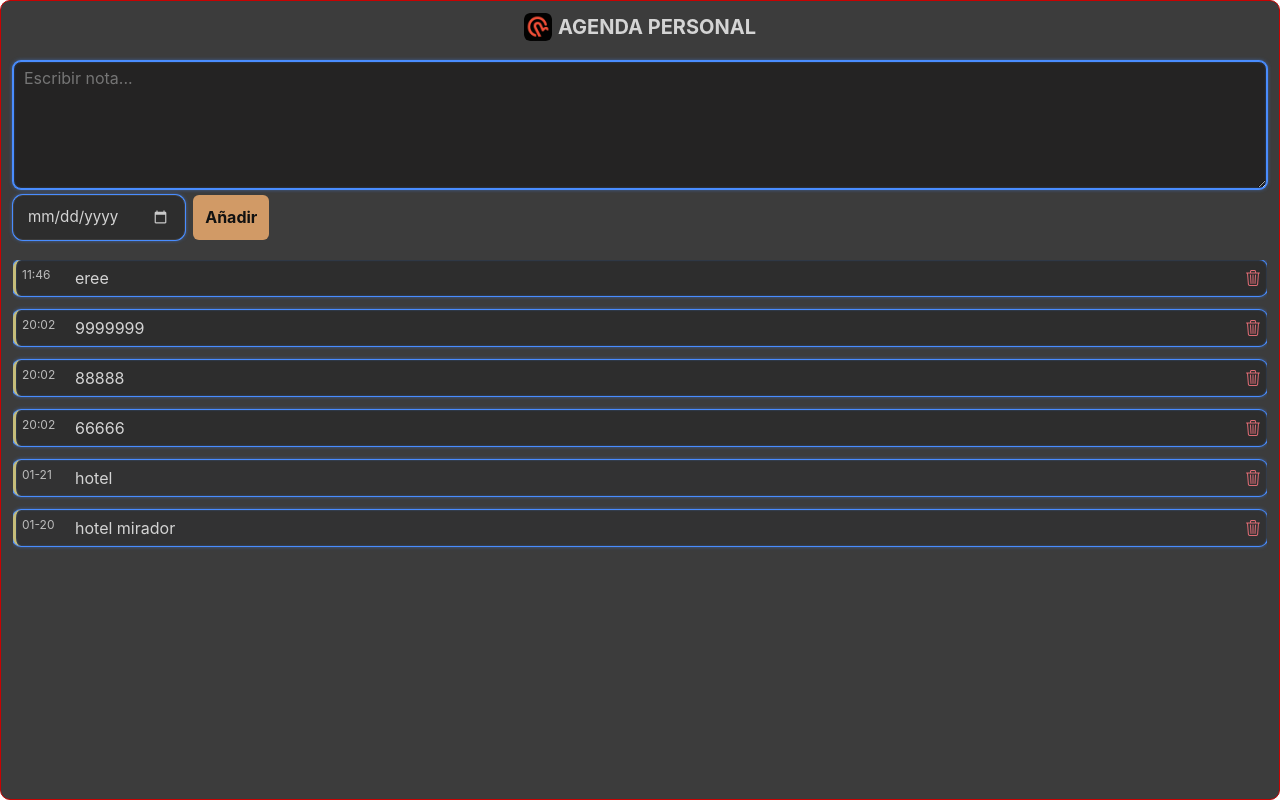
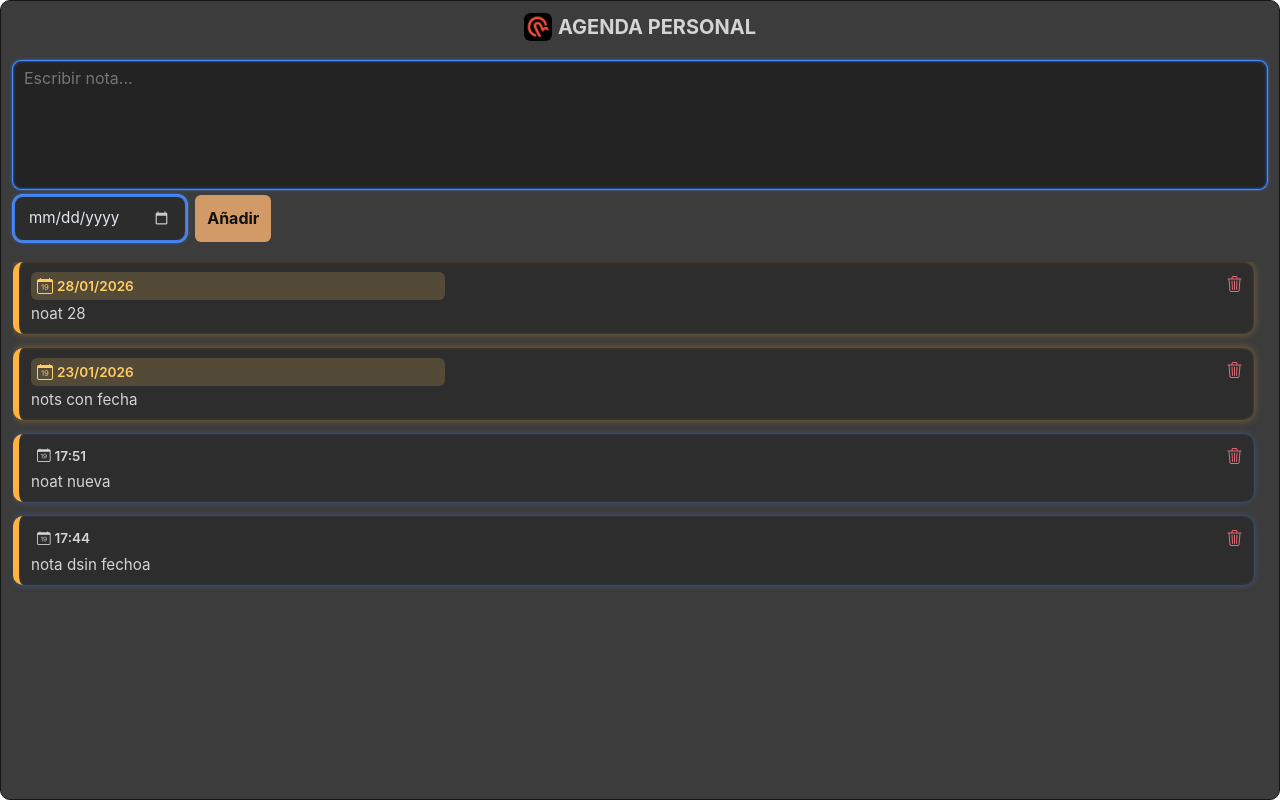
Before and after one commit to jongelai/notegeli, a Flask app: page / in a window 1280 px wide. Run offline with Flask 3, Linux system fonts and the light colour scheme; the visitor is signed in with stand-in values (Sample User, id 1).

Commit message:
deploy 20/01/2026 18:48:07,72

```diff
--- a/app.py
+++ b/app.py
@@ -3,11 +3,9 @@ from flask import Flask, render_template, request, redirect, url_for, session
 from datetime import datetime, timedelta
 from flask import send_from_directory
 
-
 app = Flask(__name__)
 app.secret_key = "notegeli_pro_2026"
 
-# Configuración
 USUARIO = "juan"
 PASSWORD = "1234"
 NOTAS_DIR = "notas"
@@ -16,32 +14,25 @@ if not os.path.exists(NOTAS_DIR):
     os.makedirs(NOTAS_DIR)
 
 def formatear_nombre(filename):
-    """Limpia el nombre del archivo para mostrar solo el título"""
     name = filename.replace(".txt", "")
     parts = name.split("_")
-    # Formato esperado: PREFIJO_TITULO_TIMESTAMP
     if len(parts) >= 3:
         return "_".join(parts[1:-1])
     return name
 
 def extraer_info_tiempo(filename):
-    """Detecta si es nota de calendario (devuelve fecha) o rápida (devuelve hora)"""
     name = filename.replace(".txt", "")
     parts = name.split("_")
 
-    # Caso Calendario: YYYY-MM-DD en la primera parte
     if len(parts[0]) == 10 and "-" in parts[0]:
-        return {"valor": parts[0], "es_fecha": True}
+        yyyy, mm, dd = parts[0].split("-")
+        return {"valor": f"{dd}/{mm}/{yyyy}", "es_fecha": True}
 
-    # Caso Rápida: Extraer HH:MM del timestamp final
     if len(parts) >= 3:
         ts = parts[-1]
         if len(ts) >= 4:
             return {"valor": f"{ts[:2]}:{ts[2:4]}", "es_fecha": False}
-
     return {"valor": "00:00", "es_fecha": False}
-
-
 
 @app.route("/", methods=["GET", "POST"])
 def index():
@@ -55,43 +46,53 @@ def index():
             ts = datetime.now().strftime("%H%M%S")
             titulo_linea = texto.splitlines()[0][:20] if texto.strip() else "Nota"
             titulo = "".join(e for e in titulo_linea if e.isalnum() or e == " ").strip()
-            prefijo = fecha if (fecha and fecha != "") else "sinfecha"
+
+            if fecha and fecha.strip():
+                prefijo = fecha
+            else:
+                prefijo = "sinfecha"
+
             nombre = f"{prefijo}_{titulo}_{ts}.txt"
-            with open(os.path.join(NOTAS_DIR, nombre), "w", encoding="utf-8") as f:
-                f.write(texto)
+
+            with open(os.path.join(NOTAS_DIR, nombre), "w", encoding="utf-8", newline="\n") as f:
+                f.write(texto.replace("\r\n", "\n").rstrip("\n"))
         return redirect(url_for("index"))
 
-    # LÓGICA DE LECTURA
-    archivos = sorted(os.listdir(NOTAS_DIR), reverse=True)
+    def sort_key(fname):
+        base = fname.replace(".txt", "")
+        parts= base.split("_")
+        ts = parts[-1]        # HHMMSS
+        return ts
+
+    archivos = sorted(os.listdir(NOTAS_DIR), key=sort_key, reverse=True)
 
     hoy = datetime.now()
     hoy_str = hoy.strftime('%Y-%m-%d')
-    manana_str = (hoy + timedelta(days=1)).strftime('%Y-%m-%d') #### NUEVO: MAÑANA
+    manana_str = (hoy + timedelta(days=1)).strftime('%Y-%m-%d')
 
     notas_lista = []
     avisos = []
-    avisos_manana = [] #### NUEVO: LISTA MAÑANA
+    avisos_manana = []
     calendario = []
 
     for a in archivos:
         try:
             with open(os.path.join(NOTAS_DIR, a), "r", encoding="utf-8") as f:
                 contenido = f.read()
-
             tiempo = extraer_info_tiempo(a)
             titulo = formatear_nombre(a)
-
             nota_obj = {
-                "archivo": a, "titulo": titulo, "preview": contenido, "tiempo": tiempo
+                "archivo": a,
+                "titulo": titulo,
+                "preview": contenido,
+                "tiempo": tiempo
             }
-
             if tiempo["es_fecha"]:
                 calendario.append(nota_obj)
                 if tiempo["valor"] == hoy_str:
                     avisos.append(titulo)
-                elif tiempo["valor"] == manana_str: #### NUEVO: DETECTAR MAÑANA
+                elif tiempo["valor"] == manana_str:
                     avisos_manana.append(titulo)
-
             notas_lista.append(nota_obj)
         except:
             continue
@@ -101,7 +102,7 @@ def index():
     return render_template("index.html",
                            notas=notas_lista,
                            avisos=avisos,
-                           manana=avisos_manana, #### PASAR A HTML
+                           manana=avisos_manana,
                            calendario=calendario)
 
 @app.route("/editar/<archivo>", methods=["GET", "POST"])
@@ -112,30 +113,29 @@ def editar(archivo):
     path_viejo = os.path.join(NOTAS_DIR, archivo)
 
     if request.method == "POST":
-        nuevo_texto = request.form.get("texto")
-
-        if nuevo_texto:
-            with open(path_viejo, "w", encoding="utf-8") as f:
-                f.write(nuevo_texto)
-
+        nuevo_texto = request.form.get("texto") or ""
+        nuevo_texto = nuevo_texto.replace("\r\n", "\n").rstrip("\n")
+        with open(path_viejo, "w", encoding="utf-8", newline="\n") as f:
+            f.write(nuevo_texto)
         return redirect(url_for("index"))
 
-    # --- GET: cargar contenido actual ---
     if not os.path.exists(path_viejo):
         return redirect(url_for("index"))
 
     with open(path_viejo, "r", encoding="utf-8") as f:
         contenido = f.read()
 
+    contenido = contenido.replace("\r\n", "\n").rstrip("\n")
+
     info = extraer_info_tiempo(archivo)
     fecha_val = info["valor"] if info["es_fecha"] else ""
 
     return render_template("editar.html", contenido=contenido, fecha=fecha_val)
 
-
 @app.route("/borrar/<archivo>")
 def borrar(archivo):
-    if "user" not in session: return redirect(url_for("login"))
+    if "user" not in session:
+        return redirect(url_for("login"))
     path = os.path.join(NOTAS_DIR, archivo)
     if os.path.exists(path):
         os.remove(path)
@@ -154,7 +154,6 @@ def logout():
     session.clear()
     return redirect(url_for("login"))
 
-
 @app.route('/manifest.json')
 def manifest():
     return send_from_directory('static', 'manifest.json', mimetype='application/json')
@@ -163,6 +162,5 @@ def manifest():
 def service_worker():
     return send_from_directory('static', 'service-worker.js', mimetype='application/javascript')
 
-
 if __name__ == "__main__":
     app.run(host='0.0.0.0', port=5000, debug=True)
--- a/notas/2026-01-20_hotel mirador_193727.txt
+++ /dev/null
@@ -1 +0,0 @@
-hotel mirador
--- a/notas/2026-01-21_hotel_140619.txt
+++ /dev/null
@@ -1 +0,0 @@
-hotel
--- /dev/null
+++ b/notas/2026-01-23_nots con fecha_175206.txt
@@ -0,0 +1 @@
+nots con fecha
--- /dev/null
+++ b/notas/2026-01-28_noat 28_180114.txt
@@ -0,0 +1 @@
+noat 28
--- a/notas/sinfecha_66666_200232.txt
+++ /dev/null
@@ -1 +0,0 @@
-66666
--- a/notas/sinfecha_88888_200240.txt
+++ /dev/null
@@ -1 +0,0 @@
-88888
--- a/notas/sinfecha_9999999_200245.txt
+++ /dev/null
@@ -1 +0,0 @@
-9999999
--- a/notas/sinfecha_eree_114649.txt
+++ /dev/null
@@ -1 +0,0 @@
-eree
--- /dev/null
+++ b/notas/sinfecha_noat nueva_175156.txt
@@ -0,0 +1 @@
+noat nueva
--- /dev/null
+++ b/notas/sinfecha_nota dsin fechoa_174403.txt
@@ -0,0 +1 @@
+nota dsin fechoa
--- a/static/notegeli.css
+++ b/static/notegeli.css
@@ -13,23 +13,28 @@ body,html{
   gap:10px;
   height:100vh;
   background:#3c3c3c; /* panel VSCode */
-  border:1px solid #c80202;
+  border:1px solid #161616;
   border-radius:10px;
   color:#f6de8e;
+  overflow:hidden;
 }
 
 /* FORM + INPUTS */
-.textarea
-{
+.textarea{
   background:#242323;
-  border:1px solid #4a8dff; /* azul VSCode más fashion */
+  border:1px solid #17428c;
   border-radius:8px;
   color:#d4d4d4;
-  box-shadow:
-    0 0 4px rgba(74,141,255,.75),
-    inset 0 0 2px rgba(74,141,255,.45),
-    0 0 0 1px rgba(74,141,255,1);
+  box-shadow:0 0 4px rgba(74,141,255,.75), inset 0 0 2px rgba(74,141,255,.45), 0 0 0 1px rgba(74,141,255,1);
+  min-height:8em;
+  line-height:1.1em;
+  padding:8px 10px;
+  resize:none;
+  max-height:120px;
+  overflow-y:auto;
 }
+
+/* Fecha input */
 .input-fecha{
   background:#2c2c2c !important;
   border:2px solid rgba(74,141,255,.85) !important;
@@ -37,105 +42,13 @@ body,html{
   padding:10px 14px !important;
   font-size:.95rem;
   color:#e2e8f0 !important;
-  box-shadow:
-    0 0 4px rgba(74,141,255,.75),
-    0 0 0 1px rgba(74,141,255,1);
+  box-shadow:0 0 4px rgba(74,141,255,.75),0 0 0 1px rgba(74,141,255,1);
 }
-
-/* Placeholder más claro */
-.input-fecha::placeholder{
-  color:#a8b3c5;
-}
-
-/* Icono calendario moderno */
 .input-fecha::-webkit-calendar-picker-indicator{
   filter:invert(90%) saturate(180%) hue-rotate(180deg);
   opacity:.85;
   cursor:pointer;
   margin-left:6px;
-}
-
-/* Hover efecto pro */
-.input-fecha:hover{
-  box-shadow:
-    0 0 7px rgba(74,141,255,.95),
-    0 0 0 1px rgba(74,141,255,1);
-}
-
-/* Focus estilo editor */
-.input-fecha:focus{
-  outline:none;
-  box-shadow:
-    0 0 10px rgba(74,141,255,1),
-    0 0 0 2px rgba(74,141,255,1);
-}
-
-.textarea{
-  min-height:8em; /* equivale a ~5 líneas */
-  line-height:1.1em;
-  padding:8px 10px;
-  resize:vertical; /* opcional si quieres que pueda estirarse */
-}
-
-/* LISTA NOTAS */
-.nota-fila{
-  display:flex;
-  align-items:center;
-  background:#2d2d2d;
-  padding:6px;
-  border-radius:8px;
-  border-left:3px solid #c6bd7a !important; /* violeta VSCode (más fashion) */
-  box-shadow:
-  0 0 4px rgba(74,141,255,.75),
-  inset 0 0 2px rgba(74,141,255,.45),
-  0 0 0 1px rgba(74,141,255,1);
-
-  color:#d4d4d4;
-}
-
-.nota-fila:hover{
-  background:#333333;
-  transform:translateX(2px);
-  box-shadow:
-    0 0 12px rgba(74,141,255,.55),
-    inset 0 0 5px rgba(74,141,255,.25);
-}
-
-
-.nota-fila:hover{
-  background:#333333;
-  transform:translateX(2px);
-}
-
-/* CALENDARIO */
-.nota-calendario{
-  border-left-color:#c586c0; /* violeta VSCode */
-  background:#323233;
-}
-
-/* LINKS */
-.nota-link{
-  flex:1;
-  display:flex;
-  gap:8px;
-  text-decoration:none!important;
-  color:#d4d4d4!important;
-  overflow:hidden;
-}
-
-/* MAÑANA */
-.banner-manana{
-  background:#2d2d2d;
-  padding:8px 10px;
-  border-radius:8px;
-  color:#ffb340;
-  border-left:3px solid #ffb340 !important;
-  box-shadow:
-    0 0 4px rgba(255,179,64,.75),
-    inset 0 0 2px rgba(255,179,64,.45),
-    0 0 0 1px rgba(255,179,64,1);
-  font-size:.9rem;
-  margin-bottom:10px;
 }
 
 /* AÑADIR */
@@ -147,9 +60,73 @@ body,html{
   border:none;
   border-radius:6px;
 }
+.btn-amber:hover{ filter:brightness(1.12); }
 
-.btn-amber:hover{
-  filter:brightness(1.12);
+/* LISTA NOTAS */
+.nota-fila{
+  display:flex;
+  align-items:flex-start;
+  justify-content:space-between;
+  background:#2d2d2d;
+  padding:10px 12px;
+  border-radius:10px;
+  border-left:6px solid #ffb340;
+  gap:8px;
+  width:99%;
+  box-shadow:0 0 6px rgba(74,141,255,.35), inset 0 0 3px rgba(74,141,255,.20);
+}
+.nota-fila:hover{
+  background:#333333;
+  transform:translateX(1px);
+  box-shadow:0 0 12px rgba(74,141,255,.55), inset 0 0 5px rgba(74,141,255,.25);
+}
+
+/* PLANIFICADA = calendario */
+.nota-calendario{
+  border-left-color:#ffb340;
+  box-shadow:0 0 8px rgba(255,179,64,.35), inset 0 0 3px rgba(255,179,64,.22);
+}
+
+/* TEXTO */
+.nota-link{
+  display:flex;
+  flex-direction:column;
+  gap:4px;
+  flex:1;
+  text-decoration:none!important;
+  color:#d4d4d4!important;
+}
+.nota-texto{
+  font-size:.95rem;
+  line-height:1.25rem;
+  white-space:pre-line;
+  overflow:hidden;
+  text-overflow:ellipsis;
+  display:-webkit-box;
+  -webkit-line-clamp:1;
+  -webkit-box-orient:vertical;
+}
+
+/* TAG FECHA/HORA */
+.tiempo-tag{
+  width: 35%;
+   display:inline-flex;
+  align-items:center;
+  gap:4px;
+  padding:2px 6px;
+  font-size:.85rem;
+  font-weight:600;
+  border-radius:6px;
+}
+
+/* Badge amber solo en planificadas */
+.nota-calendario .tiempo-tag{
+  background:rgba(255,204,102,0.18);
+  color:#ffcc66;
+}
+.nota-calendario .tiempo-tag i{
+  color:#ffcc66;
+  font-size:1rem;
 }
 
 /* BORRAR */
@@ -157,12 +134,9 @@ body,html{
   color:#e06c75;
   font-size:1rem;
   padding-left:6px;
-  transition:opacity .15s;
+  cursor:pointer;
 }
-
-.btn-delete:hover{
-  opacity:.75;
-}
+.btn-delete:hover{ opacity:.75; }
 
 /* HEADER */
 .header-mini{
@@ -173,37 +147,14 @@ body,html{
   margin-bottom:10px;
   color:#d4d4d4;
 }
-
-.logo-mini{
-  height:28px;
-  border-radius:6px;
-}
-
-.title-mini{
-  margin:0;
-  font-weight:700;
-}
+.logo-mini{ height:28px; border-radius:6px; }
+.title-mini{ margin:0; font-weight:700; }
 
 /* FORM LAYOUT */
-.nuevo-form{
-  display:flex;
-  flex-direction:column;
-  gap:6px;
-  margin-bottom:10px;
-}
+.nuevo-form{ display:flex; flex-direction:column; gap:6px; margin-bottom:10px; }
+.add-row{ display:flex; gap:8px; }
 
-.add-row{
-  display:flex;
-  gap:8px;
-}
-
-.tiempo-tag{
-  min-width:45px;
-  font-size:.75rem;
-  opacity:.85;
-}
-
-/* LISTA SCROLL */
+/* SCROLL */
 .notes-scroll{
   flex:1;
   overflow-y:auto;
@@ -212,64 +163,37 @@ body,html{
   gap:14px;
   padding-bottom:8px;
 }
-/* === EDITOR DE NOTA — ESTILO VS CODE === */
 
-/* Fondo general */
-body.container.bg-black.text-white {
+/* BANNER MAÑANA */
+.banner-manana{
+  font-weight:600;
+  color:#ffcc66;
+  padding:6px 10px;
+  margin-bottom:4px;
+}
+.banner-manana i{
+  color:#ffcc66;
+  margin-right:4px;
+}
+
+/* EDITOR */
+body.container.bg-black.text-white{
   background:#1e1e1e !important;
   color:#d4d4d4 !important;
 }
-
-/* Header */
-.header img {
-  filter:drop-shadow(0 0 3px rgba(120,200,255,.3));
-}
-
-.header h2 {
-  color:#d4d4d4;
-}
-
-/* Input grupo */
-.input-group-text {
-  background:#2d2d2d !important;
-  border:1px solid #3c3c3c !important;
-  color:#d4d4d4 !important;
-}
-
-/* Campo fecha */
-input[type="date"] {
-  background:#2d2d2d !important;
-  border:1px solid #3c3c3c !important;
-  color:#d4d4d4 !important;
-}
-
-/* Textarea */
-textarea.form-control {
+textarea.form-control{
   background:#2d2d2d !important;
   border:1px solid #3c3c3c !important;
   color:#d4d4d4 !important;
   border-radius:8px !important;
   box-shadow:0 0 6px rgba(92,146,255,.22);
 }
-
-/* Botón guardar */
-.btn-primary {
+.btn-primary{
   background:#3794ff !important;
   border:none !important;
   font-weight:700;
 }
-
-.btn-primary:hover {
-  filter:brightness(1.15);
-}
-
-/* Botón cancelar */
-.btn-outline-secondary {
+.btn-outline-secondary{
   border:1px solid #555 !important;
   color:#bbb !important;
 }
-
-.btn-outline-secondary:hover {
-  background:#333 !important;
-  color:#fff !important;
-}
--- a/templates/editar.html
+++ b/templates/editar.html
@@ -32,7 +32,7 @@
                 <i class="bi bi-check-lg"></i> GUARDAR
             </button>
             <a href="/" class="btn btn-outline-secondary flex-grow-1 py-2 text-decoration-none text-center">
-                CANCELAR
+                VOLVER
             </a>
         </div>
     </form>
--- a/templates/index.html
+++ b/templates/index.html
@@ -26,7 +26,8 @@
     {% if manana %}
     <div class="banner-manana">
         {% for m in manana %}
-        📅 Mañana — {{ m }}<br>
+        <i class="bi bi-calendar-date"></i> Mañana — {{ m }}
+
         {% endfor %}
     </div>
     {% endif %}
@@ -47,7 +48,7 @@
         <div class="nota-fila {{ 'nota-calendario' if n.tiempo.es_fecha else '' }}">
             <a href="/editar/{{ n.archivo }}" class="nota-link">
                 <span class="tiempo-tag">
-                    {{ n.tiempo.valor[5:] if n.tiempo.es_fecha else n.tiempo.valor }}
+                    <i class="bi bi-calendar-date"></i> {{ n.tiempo.valor }}
                 </span>
                 <span class="nota-texto">{{ n.preview }}</span>
             </a>
```
